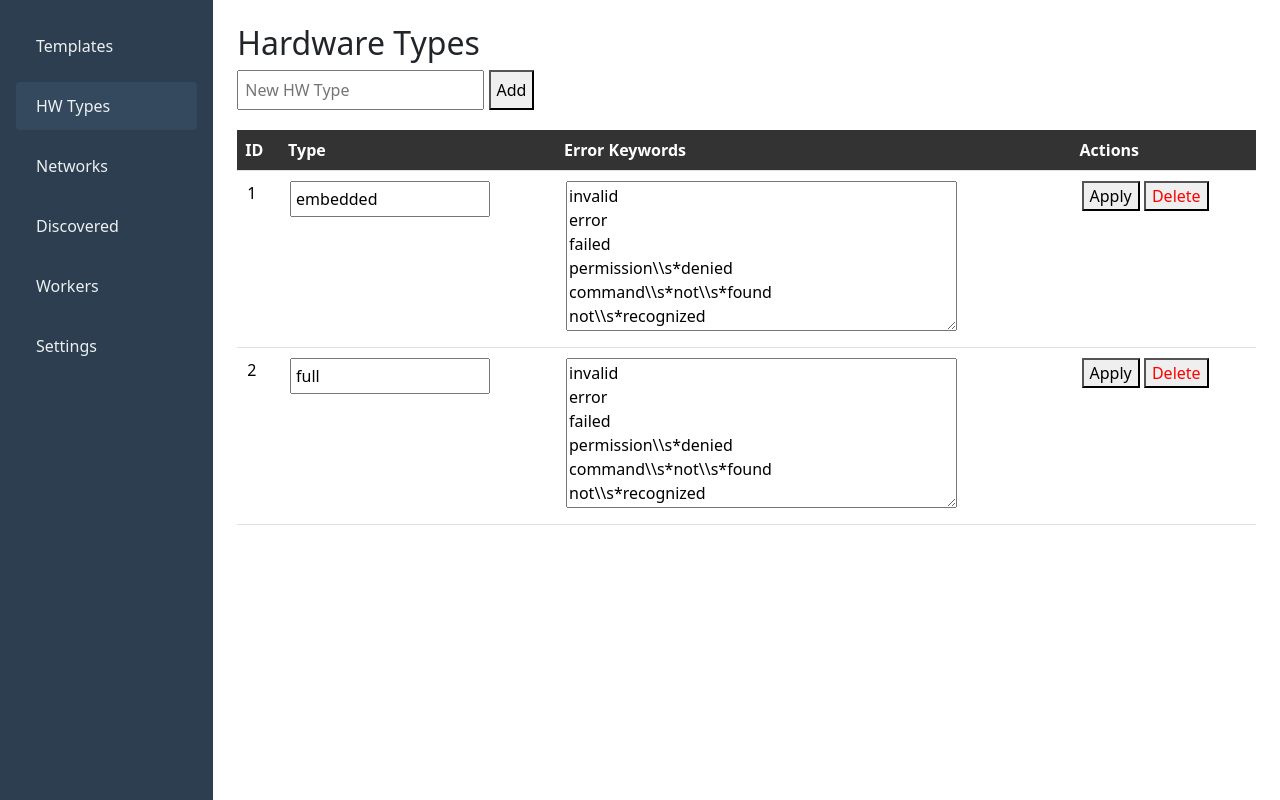
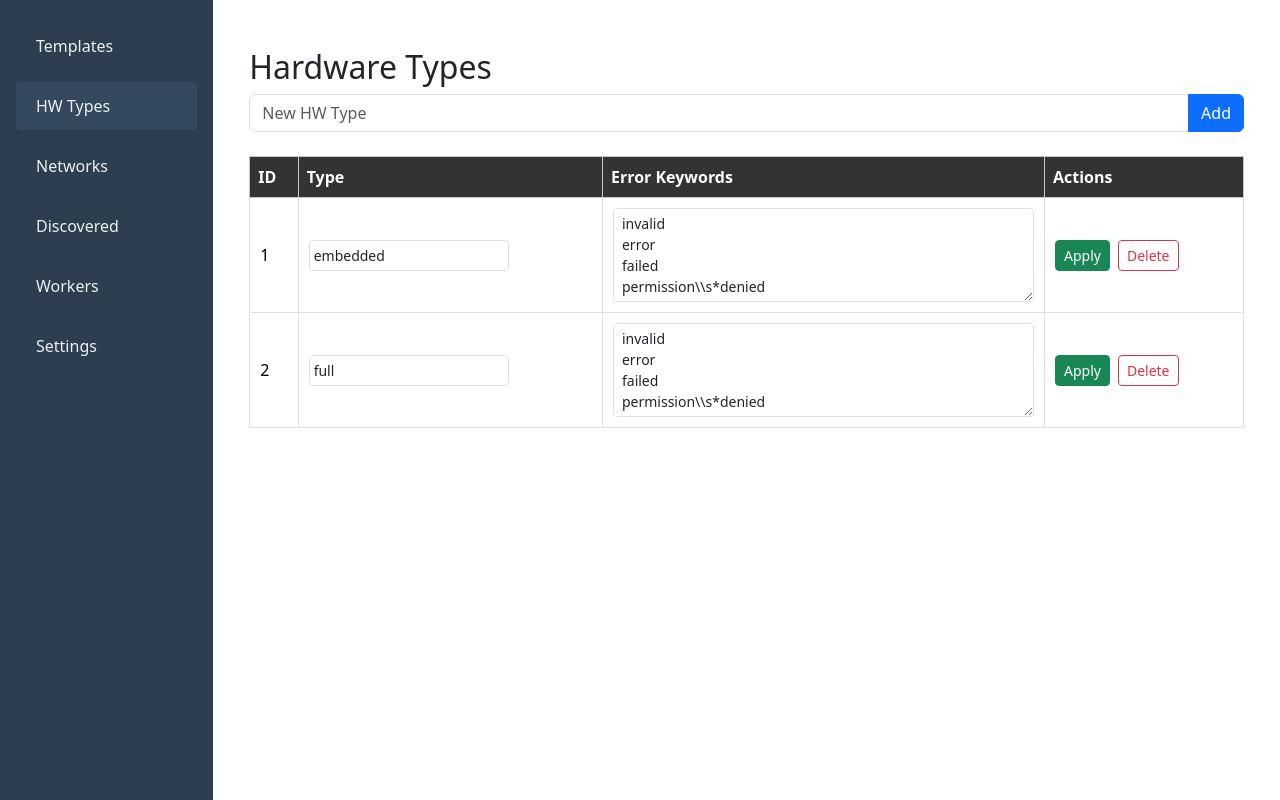
Before and after one commit to airani051346/deployDev, a Flask app: page /hwtypes in a window 1280 px wide. Run offline with Flask 3, Linux system fonts and the light colour scheme; data comes from the database, SQL or seed files in the repository; some libraries are stand-ins or nearby versions.

Commit message:
Update hwtypes.html

```diff
--- a/app/templates/hwtypes.html
+++ b/app/templates/hwtypes.html
@@ -2,15 +2,17 @@
 {% block title %}HW Types{% endblock %}
 {% block content %}
 
+<div class="container my-4">
   <h2>Hardware Types</h2>
 
-<div style="margin-bottom: 20px;">
-  <input type="text" id="new-hwtype" placeholder="New HW Type" style="padding: 6px;">
-  <button onclick="addHwType()" style="padding: 6px;">Add</button>
+  <div class="input-group mb-4">
+    <input type="text" id="new-hwtype" class="form-control" placeholder="New HW Type">
+    <button class="btn btn-primary" onclick="addHwType()">Add</button>
   </div>
 
-<table class="table">
-  <thead>
+  <div class="table-responsive">
+    <table class="table table-bordered table-hover align-middle">
+      <thead class="table-light">
         <tr>
           <th>ID</th>
           <th>Type</th>
@@ -22,6 +24,8 @@
         <!-- JS will insert rows here -->
       </tbody>
     </table>
+  </div>
+</div>
 
 <script>
 async function loadHwTypes() {
@@ -35,14 +39,16 @@ async function loadHwTypes() {
     tr.innerHTML = `
       <td>${t.id}</td>
       <td>
-        <input type="text" value="${t.name}" id="type-${t.id}" style="padding: 4px; width: 200px;">
+        <input type="text" value="${t.name}" id="type-${t.id}" class="form-control form-control-sm" style="max-width: 200px;">
       </td>
       <td>
-        <textarea id="err-${t.id}" rows="6" cols="40">${formatKeywordsForEdit(t.err_keywords)}</textarea>
+        <textarea id="err-${t.id}" class="form-control form-control-sm" rows="4" style="min-width: 300px;">${formatKeywordsForEdit(t.err_keywords)}</textarea>
       </td>
       <td>
-        <button id="apply-${t.id}" onclick="applyHwType(${t.id})">Apply</button>
-        <button onclick="deleteHwType(${t.id})" style="color: red;">Delete</button>
+        <div class="d-flex flex-column flex-sm-row gap-2">
+          <button id="apply-${t.id}" class="btn btn-sm btn-success" onclick="applyHwType(${t.id})">Apply</button>
+          <button class="btn btn-sm btn-outline-danger" onclick="deleteHwType(${t.id})">Delete</button>
+        </div>
       </td>
     `;
     tbody.appendChild(tr);
@@ -59,7 +65,7 @@ function formatKeywordsForEdit(raw) {
 function formatKeywordsForSave(text) {
   return text.split('\n')
     .map(k => `"${k.trim()}"`)
-    .filter(k => k.length > 2) // keep only non-empty
+    .filter(k => k.length > 2)
     .join(',');
 }
 
@@ -89,8 +95,7 @@ async function applyHwType(id) {
   const btn = document.getElementById(`apply-${id}`);
 
   const name = input.value.trim();
-  const lines = textarea.value.split('\n').map(line => line.trim()).filter(Boolean);
-  const err_keywords = lines.map(line => `"${line}"`).join(', ');
+  const err_keywords = formatKeywordsForSave(textarea.value);
 
   btn.disabled = true;
   btn.textContent = 'Applying...';
```
Lines whose indentation alone changed are shown as unchanged.
